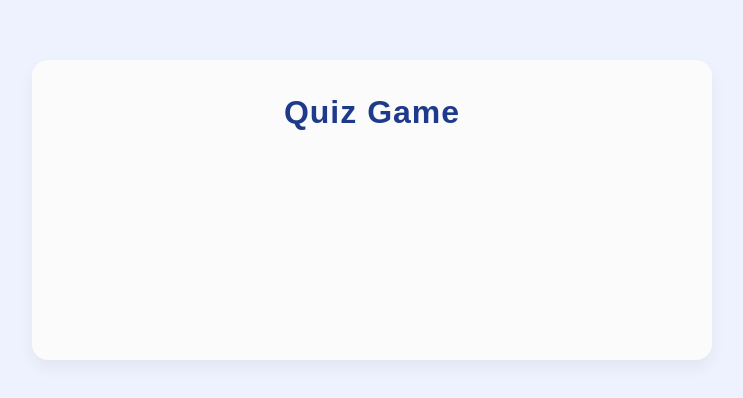
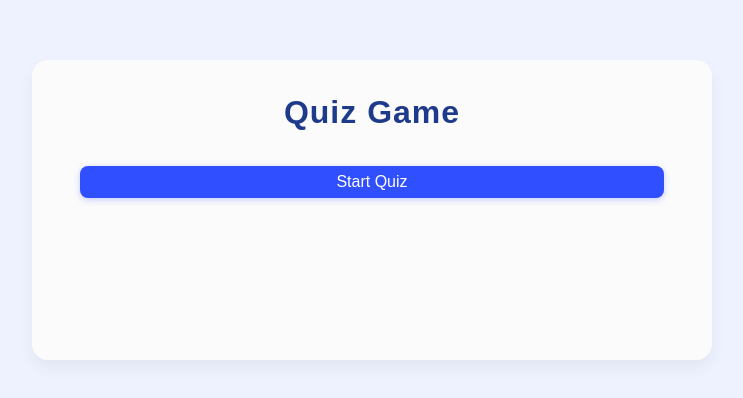
Before and after one commit to catalinbroinas/quiz-game, a React (Vite) app: page / in a window 1280 px wide. Shown: the part 190-588 px from the top of the page, without its empty margins (268-1011 px from the left). Built offline with nearby package versions, Linux system fonts and the light colour scheme.

Commit message:
feat(GameSettings): add static UI

```diff
--- a/src/react/components/features/Game/Game.jsx
+++ b/src/react/components/features/Game/Game.jsx
@@ -1,8 +1,11 @@
+import GameSettings from "./GameSettings/GameSettings";
 
 function Game() {
   return (
     <div className="game">
       <h1 className="game__title">Quiz Game</h1>
+
+      <GameSettings />
     </div>
   );
 }
--- /dev/null
+++ b/src/react/components/features/Game/GameSettings/GameSettings.jsx
@@ -0,0 +1,12 @@
+
+function GameSettings() {
+  return (
+    <div className="game__settings">
+      <form className="form-container">
+        <button className="btn-primary">Start Quiz</button>
+      </form>
+    </div>
+  );
+}
+
+export default GameSettings;
```
